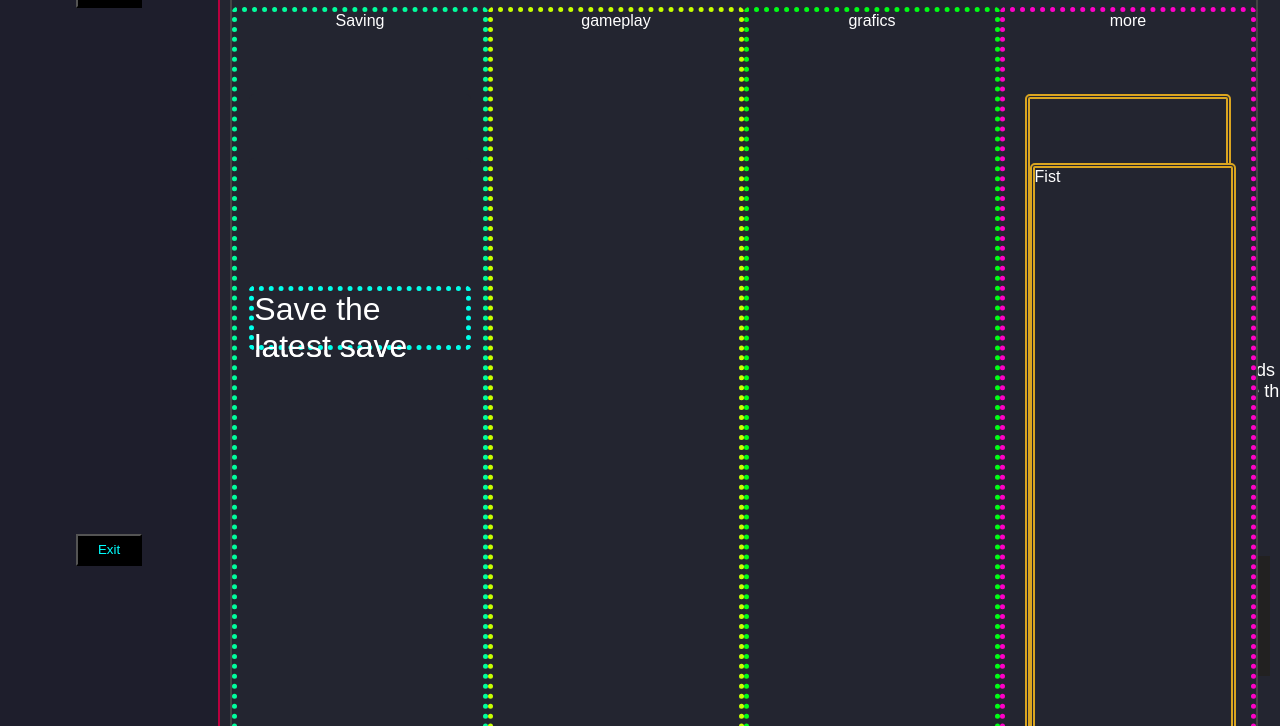
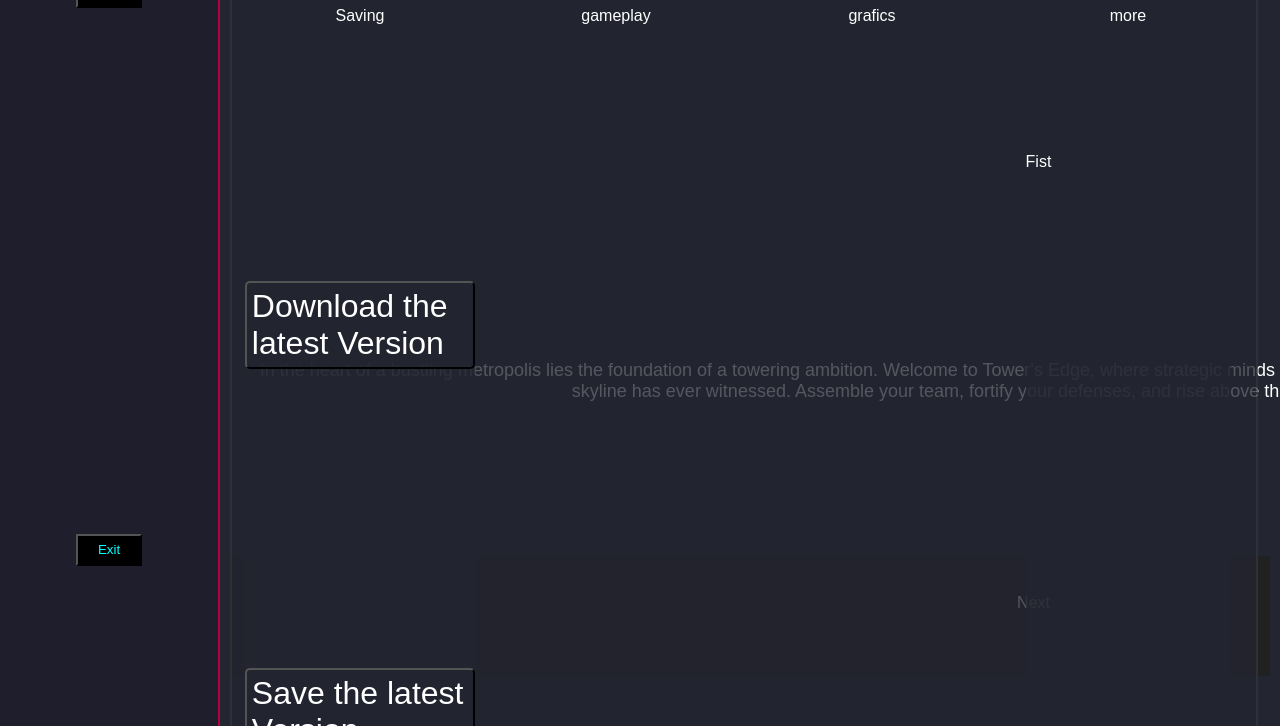
Before and after one commit to BeetleBeast/Web, a plain HTML site: page games/G3/Game.html in a window 1280 px wide. Both pictures are taken after a click on the button "More". Shown: the part 74-800 px from the top of the page. Drawn offline with nearby package versions, Linux system fonts and the light colour scheme.

Commit message:
it saved

```diff
--- a/games/G3/Game.html
+++ b/games/G3/Game.html
@@ -44,9 +44,10 @@
                 <div class="Side-extra child1 Side-Saving">Saving
                     <ul class="Side-extra Save-ul">
                         <li class="Side-extra Save-li">
-                            <button type="button" role="button" class="Side-extra local Button" onclick="Save_LOCAL(saveFile)">Download the latest save</button>
-
-                            <button type="button" role="button" class="Side-extra Save Button" onclick="savefile(saveFile)">Save the latest save</button>
+                            <button type="button" role="button" class="Side-extra local Button" onclick="Save_LOCAL()">Download the latest Version</button>
+                        </li>
+                        <li class="Side-extra Save-li2">
+                            <button type="button" role="button" id="savefileId" class="Side-extra Save Button">Save the latest Version</button>
                         </li>
                     </ul>
                 </div>
@@ -72,4 +73,5 @@ function openMoreSettings() {
 }
 
 </script>
+<script src="/games/G3/scripts.js"></script>
 </html>
--- a/games/G3/Main.css
+++ b/games/G3/Main.css
@@ -11,7 +11,7 @@
     --mainColor: linear-gradient( to bottom right, rgba(145, 36, 155,15),rgba(228, 5, 128, 0.445));
 	--side-Color: rgb(30, 30, 44);
     --secondColor:rgba(228, 5, 128, 0.445);
-	--thirdColor: #232530;
+	--thirdColor: rgba(35, 37, 48, 0.521);
 }
 *:visited{
     color: inherit;
@@ -207,7 +207,7 @@ body{
 	display: flex;
 	flex-direction: column;
 
-	border: 5px double goldenrod;
+
 }
 .Side-extra[data-visible=true] * {
 	visibility: visible;
@@ -244,7 +244,7 @@ body{
 .parent{
 	z-index: 9999999;
 	flex-direction: row;
-	border: 2px solid rgb(68, 68, 68);
+	border: 2px solid rgba(68, 68, 68, 0.418);
 	padding: 0;
 	margin: 0;
 	transition: opacity 0.5s ease-in-out;
@@ -259,16 +259,16 @@ body{
 	opacity: 1;
 
 
-	border: 5px dotted green;
+
 }
 .Side-Saving{
 	opacity: 1;
-	border: 5px dotted rgb(0, 255, 157);
+
 	z-index: inherit;
 }
 .Save-ul{
-    color: lightgreen;
-    border: 1px hidden lightgreen;
+    color: rgb(238, 144, 144);
+
 	position: relative;
 	width: 90%;
 	height: 100%;
@@ -278,7 +278,16 @@ body{
 }
 .Save-li{
 	color: lightgreen;
-    border: 1px hidden lightgreen;
+
+	position: relative;
+	width: 100%;
+	height: 100%;
+	padding: 0;
+	margin: 0;
+	display:block;
+}.Save-li2{
+	color: lightgreen;
+
 	position: relative;
 	width: 100%;
 	height: 100%;
@@ -288,17 +297,19 @@ body{
 }
 .local{
 	font-size: 2em;
-	border: 5px dotted rgb(0, 255, 234);
+
 
 	width: auto;
-	height: 2em;
+	padding: 5px;
+	height: auto;
 }
 .Save{
 	font-size: 2em;
-	border: 5px dotted rgb(0, 255, 234);
+
 	flex-direction: column;
 	width: auto;
-	height: 2em;
+	padding: 5px;
+	height: auto;
 }
 .Button{
 	color: white;
@@ -309,15 +320,16 @@ body{
 }
 .Side-gameplay{
 	opacity: 1;
-	border: 5px dotted rgb(200, 255, 0);
+	border-left: 3px solid  --thirdColor;
+	border-right: 3px solid  --thirdColor;
 }
 .Side-grafics{
 	opacity: 1;
-	border: 5px dotted rgb(0, 255, 21);
+	border-right: 3px solid  --thirdColor;
 }
 .Side-more{
 	opacity: 1;
-	border: 5px dotted rgb(255, 0, 200);
+
 }
 .Side-more-ul{
 	position: relative;
--- a/games/G3/scripts.js
+++ b/games/G3/scripts.js
@@ -11,6 +11,7 @@ const Button_Choice2 = document.querySelector('.Sh_2');
 const Button_Choice3 = document.querySelector('.Sh_3');
 const Button_Choice4 = document.querySelector('.Sh_4');
 const Button_Choice5 = document.querySelector('.Sh_5');
+const savefileId = document.getElementById('savefileId');
 
 var saveFileNum = 0;
 var last_loaded_game = '';
@@ -122,17 +123,10 @@ function LoadGame(last_loaded_game){
     return last_loaded_game
     // TODO: set json file instead of localstorage (by using stringify and parce)
 }
-// save loaded game (goes to SG file to load and save the game)
-function savefile(saveFile){
-    //idk
-    console.log('saving game');
-    saveFileNum = prompt('Save file number')
-    //  saves file
-    let saveFileJSON = JSON.stringify(saveFile);
-        localStorage.setItem('saveFile'+saveFileNum,saveFileJSON)
-    return saveFileNum
-}
 */
+
+
+
 class Player {
     constructor({name, race, gender, age, profession, level, strength, intelligence, charisma, agility, luck, health, maxHealth}){
         this.name = name,
@@ -182,6 +176,7 @@ function story(saveFile){
     const Button_Choice3 = document.querySelector('.Sh_3');
     const Button_Choice4 = document.querySelector('.Sh_4');
     const Button_Choice5 = document.querySelector('.Sh_5');
+    const savefileId = document.getElementById('savefileId');
 
 
 
@@ -220,6 +215,28 @@ function story(saveFile){
             nextScene(saveFile);
         })
     }
+
+    // save loaded game (goes to SG file to load and save the game)
+    if (savefileId && !savefileId.hasAttribute('data-listener-added')) {
+      savefileId.addEventListener("click", function() {
+        console.log('Saving game');
+        saveFileNum = prompt('Save file number');
+
+        if (saveFileNum !== null) {
+          console.log('saving game id-1', saveFile);
+          savefileId.innerHTML = "Save Succesful";
+          let saveFileJSON = saveFile; // You may want to stringify the saveFile object if it's complex
+          localStorage.setItem('saveFile' + saveFileNum, JSON.stringify(saveFileJSON));
+          console.log('Save file ' + saveFileNum + ' saved');
+          return saveFileNum;
+        }
+      });
+
+      savefileId.setAttribute('data-listener-added', 'true');
+    } else {
+      savefileId.removeEventListener("click", savefileId.addEventListener("click"));
+    }
+
 
 
 
```
